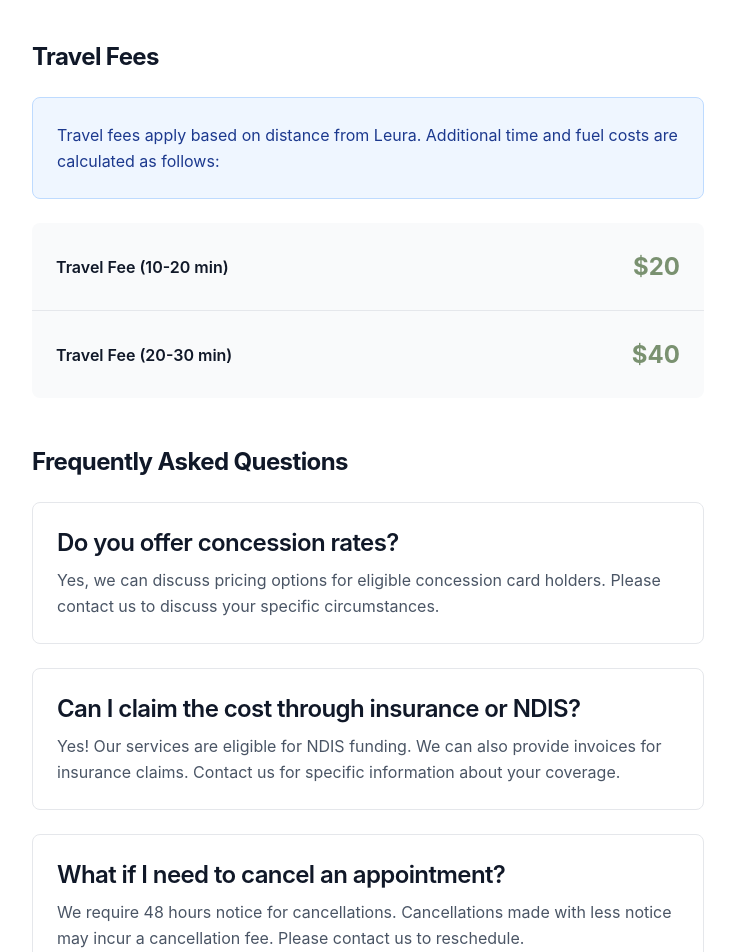
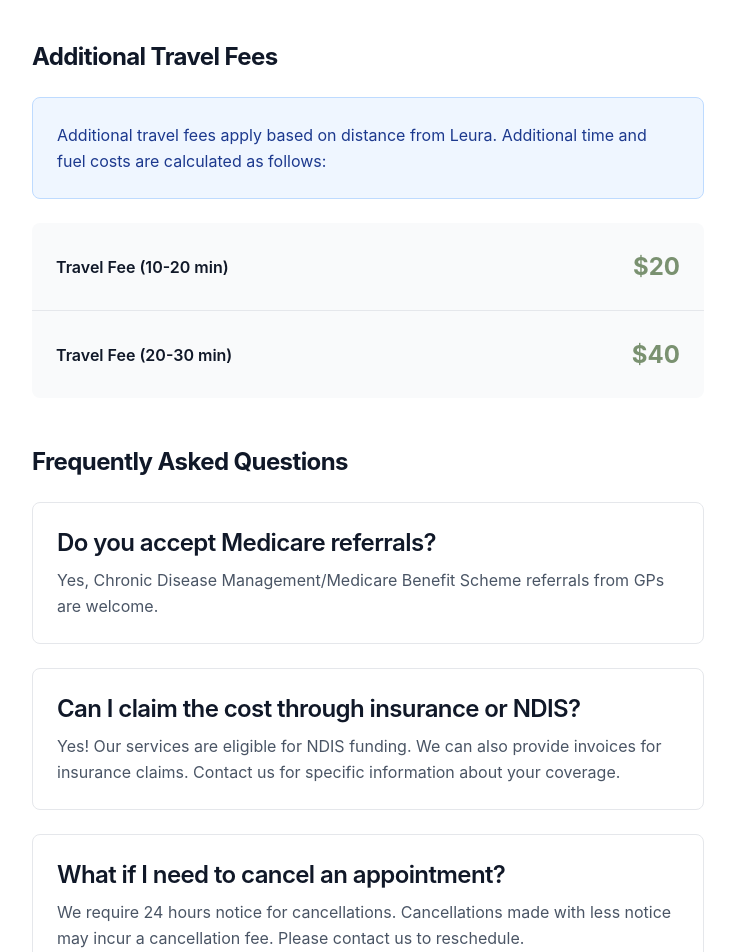
Before and after one commit to alexmantaut/leura-mobile-physio-web, a Next.js app: page /pricing in a window 1280 px wide. Shown: the part 1020-1972 px from the top of the page, without its empty margins (272-1007 px from the left). Built offline with nearby package versions, Linux system fonts and the light colour scheme.

Commit message:
revised texts

```diff
--- a/src/app/pricing/page.tsx
+++ b/src/app/pricing/page.tsx
@@ -52,12 +52,12 @@ export default function PricingPage() {
               </div>
             </div>
 
-            {/* Travel Fees */}
+            {/* Additional Travel Fees */}
             <div className="mb-12">
-              <h2 className="text-2xl font-bold text-gray-900 mb-6">Travel Fees</h2>
+              <h2 className="text-2xl font-bold text-gray-900 mb-6">Additional Travel Fees</h2>
               <div className="bg-blue-50 border border-blue-200 rounded-lg p-6 mb-6">
                 <p className="text-blue-900">
-                  Travel fees apply based on distance from Leura. Additional time and fuel costs are calculated as follows:
+                  Additional travel fees apply based on distance from Leura. Additional time and fuel costs are calculated as follows:
                 </p>
               </div>
               <div className="bg-gray-50 rounded-lg overflow-hidden">
@@ -80,9 +80,9 @@ export default function PricingPage() {
               <h2 className="text-2xl font-bold text-gray-900 mb-6">Frequently Asked Questions</h2>
               <div className="space-y-6">
                 <div className="bg-white border border-gray-200 rounded-lg p-6">
-                  <h3 className="font-semibold text-gray-900 mb-2">Do you offer concession rates?</h3>
+                  <h3 className="font-semibold text-gray-900 mb-2">Do you accept Medicare referrals?</h3>
                   <p className="text-gray-600">
-                    Yes, we can discuss pricing options for eligible concession card holders. Please contact us to discuss your specific circumstances.
+                    Yes, Chronic Disease Management/Medicare Benefit Scheme referrals from GPs are welcome.
                   </p>
                 </div>
 
@@ -96,7 +96,7 @@ export default function PricingPage() {
                 <div className="bg-white border border-gray-200 rounded-lg p-6">
                   <h3 className="font-semibold text-gray-900 mb-2">What if I need to cancel an appointment?</h3>
                   <p className="text-gray-600">
-                    We require 48 hours notice for cancellations. Cancellations made with less notice may incur a cancellation fee. Please contact us to reschedule.
+                    We require 24 hours notice for cancellations. Cancellations made with less notice may incur a cancellation fee. Please contact us to reschedule.
                   </p>
                 </div>
 
```
